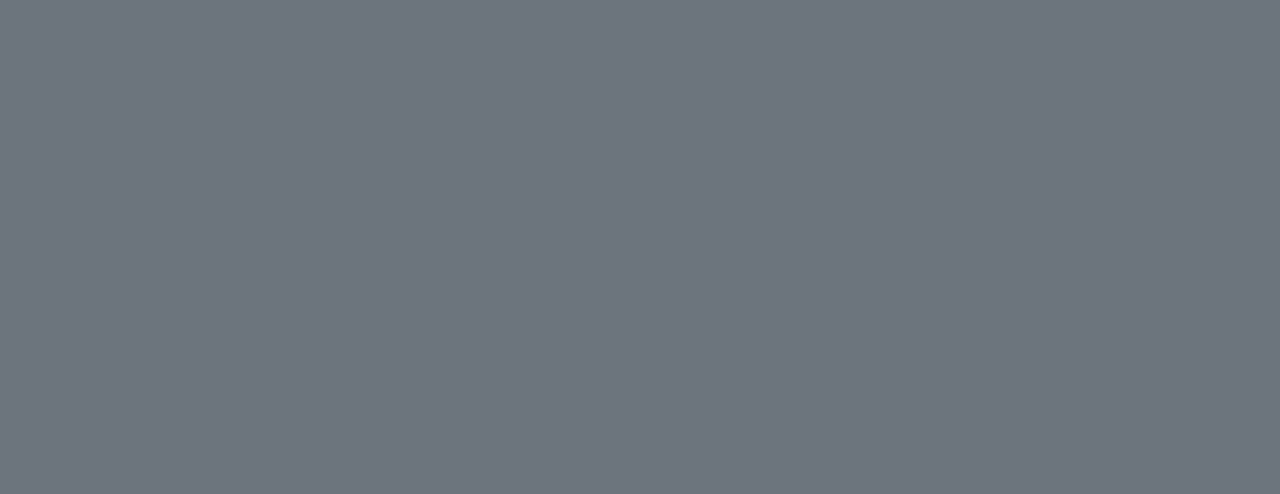
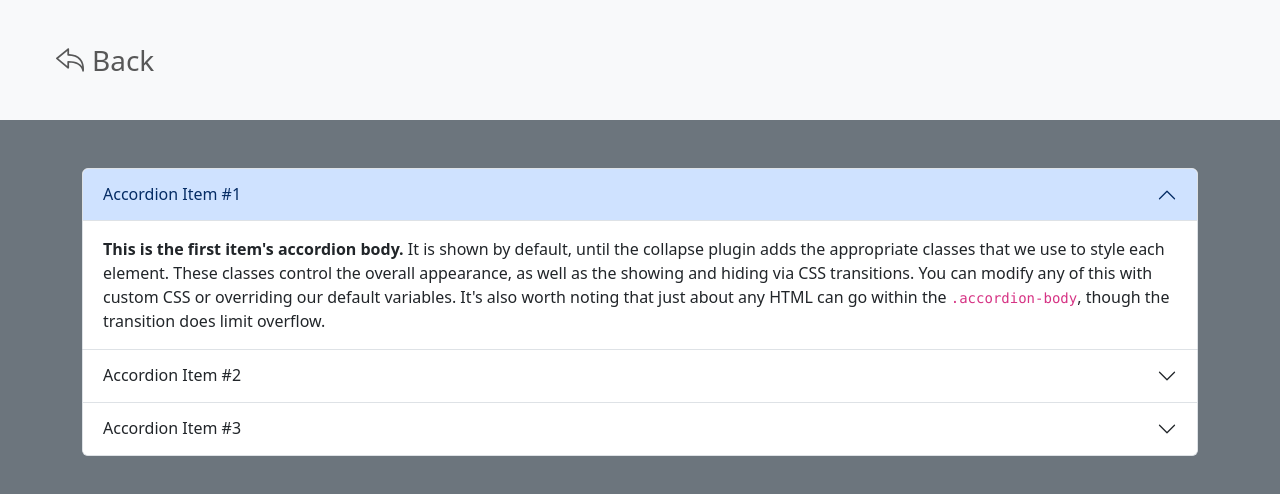
Before and after one commit to SehChong/Event-Management, a React (Create React App) app in the folder frontend/: page /accordion-form in a window 1280 px wide. Before the commit this address had no page. Shown: the top 494 px of the page. Built offline with nearby package versions, Linux system fonts and the light colour scheme.

Commit message:
attendance form

```diff
--- a/frontend/public/index.html
+++ b/frontend/public/index.html
@@ -24,6 +24,8 @@
       work correctly both with client-side routing and a non-root public URL.
       Learn how to configure a non-root public URL by running `npm run build`.
     -->
+    <link href="https://cdn.jsdelivr.net/npm/bootstrap@5.3.3/dist/css/bootstrap.min.css" rel="stylesheet" integrity="sha384-QWTKZyjpPEjISv5WaRU9OFeRpok6YctnYmDr5pNlyT2bRjXh0JMhjY6hW+ALEwIH" crossorigin="anonymous">
+    <script src="https://cdn.jsdelivr.net/npm/bootstrap@5.3.3/dist/js/bootstrap.bundle.min.js" integrity="sha384-YvpcrYf0tY3lHB60NNkmXc5s9fDVZLESaAA55NDzOxhy9GkcIdslK1eN7N6jIeHz" crossorigin="anonymous"></script>
     <title>Event Management System</title>
   </head>
   <body class="bg-secondary">
--- a/frontend/src/App.js
+++ b/frontend/src/App.js
@@ -8,7 +8,7 @@ import { Event } from './Pages/Event';
 import { EventFormPage } from './Pages/EventFormPage';
 import { Profile } from './Pages/Profile';
 import { Attendance } from './Pages/Attendance';
-import { ActivitiesCard } from './Components/ActivitiesCard';
+import { AccordionForm } from './Pages/AccordionForm';
 
 function App() {
   return (
@@ -23,6 +23,7 @@ function App() {
         <Route path="/eventForm" element={<EventFormPage />} />
         <Route path="/profile" element={<Profile />} />
         <Route path="/attendance" element={<Attendance />} />
+        <Route path="accordion-form" element={<AccordionForm />} />
       </Routes>
     </BrowserRouter>
   );
--- /dev/null
+++ b/frontend/src/Components/ActivitiesTable.jsx
@@ -0,0 +1,73 @@
+import React from 'react'
+import { Table, Button } from "react-bootstrap";
+import { HiDocument } from "react-icons/hi2";
+import { useState } from 'react';
+import { useNavigate } from 'react-router-dom';
+
+export const ActivitiesTable = () => {
+
+    const [data, setData] = useState([
+        {
+          no: 1,
+          eventName: "Event 1",
+          participatedDate: "2022-01-01",
+          endDate: "2022-01-05",
+          marks: 10,
+          status: "Approved",
+          submittedReport: false,
+        },
+        {
+          no: 2,
+          eventName: "Event 2",
+          participatedDate: "2022-01-02",
+          endDate: "2022-01-06",
+          marks: 20,
+          status: "Rejected",
+          submittedReport: false,
+        },
+      ]);
+
+      const navigate = useNavigate();
+
+      const handleSubmit = (index) => {
+        const updatedData = [...data];
+        updatedData[index].submittedReport = "Yes";
+        setData(updatedData);
+        navigate("/accordion-form")
+      };
+
+  return (
+    <Table striped bordered hover>
+      <thead>
+        <tr>
+          <th>No</th>
+          <th>Event Name</th>
+          <th>Participated Date</th>
+          <th>End Date</th>
+          <th>Marks</th>
+          <th>Status</th>
+          <th>Submitted Report</th>
+          <th>Action</th>
+        </tr>
+      </thead>
+      <tbody>
+        {data.map((item, index) => (
+          <tr key={item.no}>
+            <td>{item.no}</td>
+            <td>{item.eventName}</td>
+            <td>{item.participatedDate}</td>
+            <td>{item.endDate}</td>
+            <td>{item.marks}</td>
+            <td>{item.status}</td>
+            <td>{item.submittedReport ? "Yes" : "No"}</td>
+            <td>
+              <Button variant="primary" onClick={() => handleSubmit(index)}>
+                <HiDocument />
+              </Button>
+            </td>
+          </tr>
+        ))}
+      </tbody>
+    </Table>
+  )
+}
--- a/frontend/src/Components/Back.jsx
+++ b/frontend/src/Components/Back.jsx
@@ -7,11 +7,11 @@ import {
 import { useNavigate } from 'react-router-dom';
 import { SlActionUndo } from "react-icons/sl";
 
-export const Back = () => {
+export const Back = ({to}) => {
     const navigate = useNavigate();
 
-    const toHome = () => {
-        navigate("/Club");
+    const toPrevious = () => {
+        navigate(to);
       };
 
   return (
@@ -20,7 +20,7 @@ export const Back = () => {
                 <Navbar.Toggle aria-controls="basic-navbar-nav" />
                 <Navbar.Collapse id="basic-navbar-nav " className='flex-grow-0 fs-3 p-5'>
                     <Nav className="me-auto">
-                        <NavLink className="nav-link d-flex align-items-center gap-2" onClick={toHome}><SlActionUndo />Back</NavLink>
+                        <NavLink className="nav-link d-flex align-items-center gap-2" onClick={toPrevious}><SlActionUndo />Back</NavLink>
                     </Nav>
                 </Navbar.Collapse>
         </Navbar>
--- /dev/null
+++ b/frontend/src/Pages/AccordionForm.jsx
@@ -0,0 +1,50 @@
+import React from 'react'
+import { Back } from '../Components/Back'
+
+export const AccordionForm = () => {
+  return (
+    <div>
+        <Back to="/attendance"/>
+        <div className="container mt-5">
+        <div className="accordion" id="accordionExample">
+            <div className="accordion-item">
+            <h2 className="accordion-header">
+                <button className="accordion-button" type="button" data-bs-toggle="collapse" data-bs-target="#collapseOne" aria-expanded="true" aria-controls="collapseOne">
+                Accordion Item #1
+                </button>
+            </h2>
+            <div id="collapseOne" className="accordion-collapse collapse show" data-bs-parent="#accordionExample">
+                <div className="accordion-body">
+                <strong>This is the first item's accordion body.</strong> It is shown by default, until the collapse plugin adds the appropriate classes that we use to style each element. These classes control the overall appearance, as well as the showing and hiding via CSS transitions. You can modify any of this with custom CSS or overriding our default variables. It's also worth noting that just about any HTML can go within the <code>.accordion-body</code>, though the transition does limit overflow.
+                </div>
+            </div>
+            </div>
+            <div className="accordion-item">
+            <h2 className="accordion-header">
+                <button className="accordion-button collapsed" type="button" data-bs-toggle="collapse" data-bs-target="#collapseTwo" aria-expanded="false" aria-controls="collapseTwo">
+                Accordion Item #2
+                </button>
+            </h2>
+            <div id="collapseTwo" className="accordion-collapse collapse" data-bs-parent="#accordionExample">
+                <div className="accordion-body">
+                <strong>This is the second item's accordion body.</strong> It is hidden by default, until the collapse plugin adds the appropriate classes that we use to style each element. These classes control the overall appearance, as well as the showing and hiding via CSS transitions. You can modify any of this with custom CSS or overriding our default variables. It's also worth noting that just about any HTML can go within the <code>.accordion-body</code>, though the transition does limit overflow.
+                </div>
+            </div>
+            </div>
+            <div className="accordion-item">
+            <h2 className="accordion-header">
+                <button className="accordion-button collapsed" type="button" data-bs-toggle="collapse" data-bs-target="#collapseThree" aria-expanded="false" aria-controls="collapseThree">
+                Accordion Item #3
+                </button>
+            </h2>
+            <div id="collapseThree" className="accordion-collapse collapse" data-bs-parent="#accordionExample">
+                <div className="accordion-body">
+                <strong>This is the third item's accordion body.</strong> It is hidden by default, until the collapse plugin adds the appropriate classes that we use to style each element. These classes control the overall appearance, as well as the showing and hiding via CSS transitions. You can modify any of this with custom CSS or overriding our default variables. It's also worth noting that just about any HTML can go within the <code>.accordion-body</code>, though the transition does limit overflow.
+                </div>
+            </div>
+            </div>
+        </div>
+        </div>
+    </div>
+  )
+}
--- a/frontend/src/Pages/ClubFormPage.jsx
+++ b/frontend/src/Pages/ClubFormPage.jsx
@@ -5,7 +5,7 @@ import { ClubForm } from '../Components/ClubForm'
 export const ClubFormPage = () => {
   return (
     <div>
-        <Back/>
+        <Back to="/Club"/>
         <ClubForm/>
     </div>
   )
--- a/frontend/src/Pages/EventFormPage.jsx
+++ b/frontend/src/Pages/EventFormPage.jsx
@@ -5,7 +5,7 @@ import { EventForm } from '../Components/EventForm'
 export const EventFormPage = () => {
   return (
     <div>
-        <Back/>
+        <Back to="/event"/>
         <EventForm/>
     </div>
   )
```
Also changed, not shown: frontend/src/Components/ActivitiesCard.jsx (+58 -4 lines).
